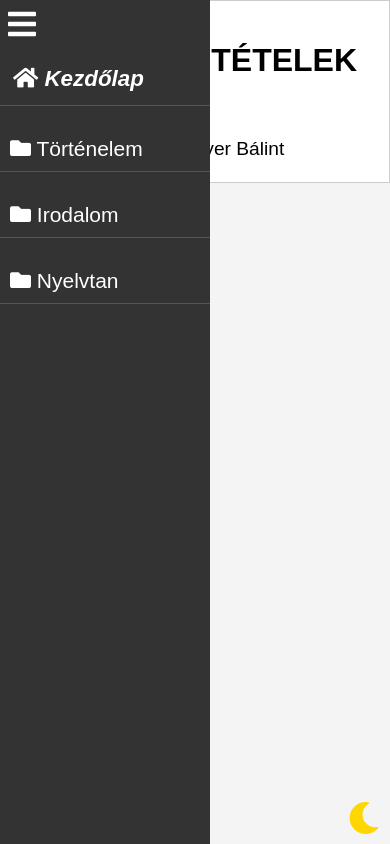
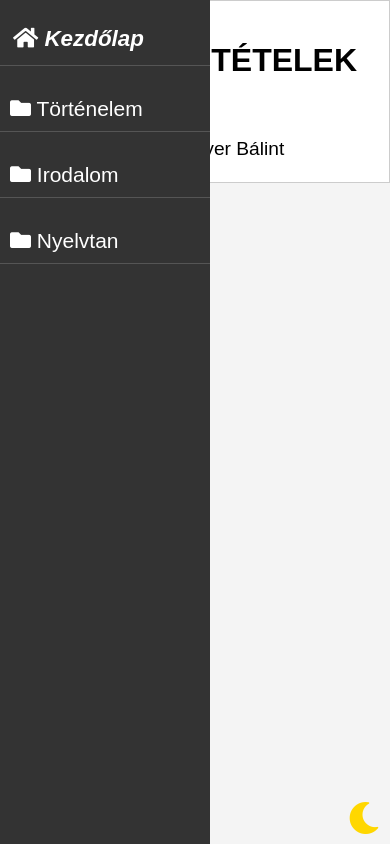
Before and after one commit to stigibalint/tetelprojekt, a website: page index.html in a window 390 px wide. Both pictures are taken after a click on the element 22 px from the left and 24 px from the top of the page. Drawn offline with Linux system fonts and the light colour scheme; no server answers.

Commit message:
Add files via upload

```diff
--- a/index.html
+++ b/index.html
@@ -87,24 +87,6 @@ p {
     }
 }
 
-.navbar {
-    padding-bottom: 50px;
-}
-
-@media only screen and (max-width: 600px) {
-    .navbar {
-        padding-bottom: 60px;
-    }
-}
-
-/* Hozzáadva a kód a toggle-nightmode megjelenítéséhez a mobilnézeten */
-body {
-    overflow-y: scroll;
-}
-
-body:not(.nightmode) .toggle-nightmode {
-    display: block;
-}
 
 .toggle-nightmode:hover {
     color: #000;
@@ -139,6 +121,7 @@ body.nightmode .content {
 @media only screen and (max-width: 600px) {
     .navbar {
         display: none;
+
     }
     .content {
         width: 100%;
@@ -156,22 +139,21 @@ body.nightmode .content {
     }
 }
 .mobile-nav-icon {
-    display: none;
-    position: fixed;
+    position: absolute;
     top: 8px;
     left: 8px;
     z-index: 9999;
     cursor: pointer;
 }
 
+
 @media only screen and (max-width: 600px) {
     .mobile-nav-icon {
         display: block;
     }
-    .navbar {
-        padding-top: 40px; /
-    }
+
 }
+
     </style>
 </head>
 <body>
@@ -191,55 +173,46 @@ body.nightmode .content {
 </div>
 <div class="content" id="content"></div>
 <script>
-var mobileNavOpened = false;
-var isMobileView = window.innerWidth <= 600;
 document.addEventListener("DOMContentLoaded", function () {
-    var mobileNavIcon = document.querySelector('.mobile-nav-icon i');
+    var mobileNavIcon = document.querySelector('.mobile-nav-icon');
     var navbar = document.querySelector('.navbar');
+    navbar.style.overflow = 'scroll';
 
-    // Mobilnézetről váltás a rendes nézetre
     function switchToDesktopView() {
         navbar.style.display = 'block';
-        mobileNavIcon.style.color = 'black';
         mobileNavIcon.style.display = 'none';
     }
 
-    // Rendes nézetről váltás a mobilnézetre
     function switchToMobileView() {
-        if (mobileNavIcon.style.display === 'none') {
+        if (navbar.style.display !== 'block') {
             mobileNavIcon.style.display = 'block';
-            mobileNavIcon.style.color = 'white'; // A hamburger ikon alapértelmezett színe fehér
         }
     }
 
-    // Mobil nézetben a navbar megnyitása/zárása
     mobileNavIcon.addEventListener('click', function(event) {
         event.stopPropagation();
         if (window.innerWidth <= 600) {
             if (navbar.style.display === 'block') {
                 navbar.style.display = 'none';
-                mobileNavIcon.style.color = 'black';
+                mobileNavIcon.style.display = 'block';
             } else {
                 navbar.style.display = 'block';
-                mobileNavIcon.style.color = 'white';
+                mobileNavIcon.style.display = 'none';
             }
         }
     });
 
-    // Amikor a felhasználó kattint egy helyre a dokumentumban, és a kattintás nem a navbar vagy a mobil ikon,
-    // akkor bezárjuk a mobil navbar-t
     document.addEventListener('click', function(event) {
         if (window.innerWidth <= 600) {
             const isNavbar = event.target.closest('.navbar');
             const isMobileNavIcon = event.target.closest('.mobile-nav-icon');
             if (!isNavbar && !isMobileNavIcon && navbar.style.display === 'block') {
                 navbar.style.display = 'none';
-                mobileNavIcon.style.color = 'black';
+                mobileNavIcon.style.display = 'block';
             }
         }
     });
 
-    // Ha a felhasználó a mobilnézetből vált a rendes nézetre
     window.addEventListener('resize', function() {
         if (window.innerWidth > 600) {
             switchToDesktopView();
@@ -248,13 +221,13 @@ document.addEventListener("DOMContentLoaded", function () {
         }
     });
 
-    // Inicializálás
     if (window.innerWidth <= 600) {
         switchToMobileView();
     } else {
         switchToDesktopView();
     }
 });
+
 
     let selectedFileName = "";
 
```
